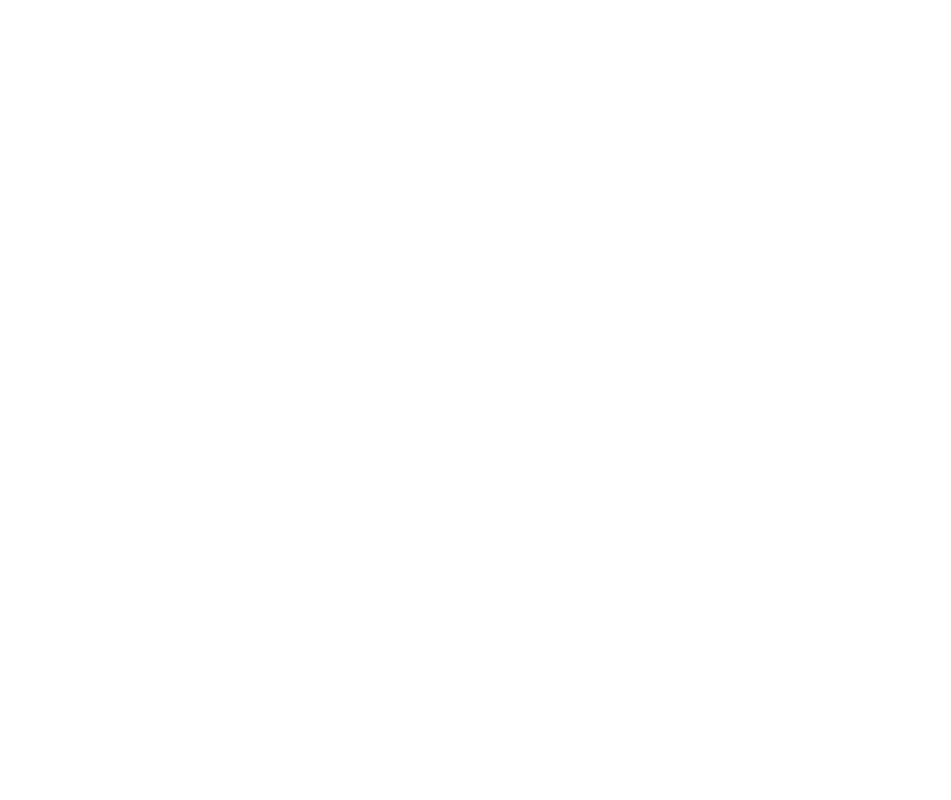
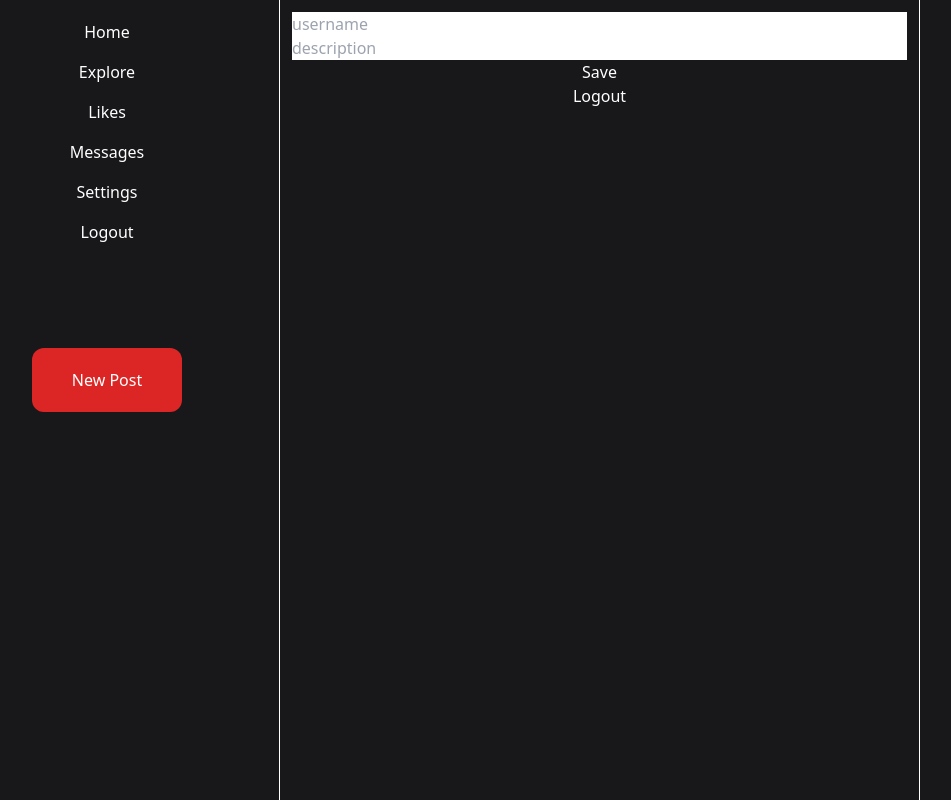
Before and after one commit to thepug432/MERN-twitter-clone, a React (Create React App) app in the folder client/: page /settings in a window 1280 px wide. Before the commit this address had no page. Shown: the whole page, without its empty margins (41-992 px from the left). Built offline with nearby package versions, Linux system fonts and the light colour scheme; sample sign-in values are in the browser's storage.

Commit message:
added html and login check for settings componenet

```diff
--- a/client/src/App.js
+++ b/client/src/App.js
@@ -9,6 +9,7 @@ import FullPost from './pages/FullPost';
 import FullUser from './pages/FullUser';
 import Explore from './pages/Explore';
 import Search from './pages/Search';
+import Settings from './pages/Settings';
 
 function App() {
   return (
@@ -21,6 +22,7 @@ function App() {
         {/* protected routes */}
         <Route path='/' element={<Dashboard/>} />
         <Route path='/liked' element={<Liked/>} />
+        <Route path='/settings' element={<Settings/>} />
 
         {/* unprotected routes */}
         <Route path='/post/:id' element={<FullPost/>} />
--- a/client/src/components/Navbar.jsx
+++ b/client/src/components/Navbar.jsx
@@ -52,7 +52,7 @@ function Navbar() {
                     <>
                         <Navbutton link={'/liked'} text={'Likes'} />
                         <Navbutton link={'/messages'} text={'Messages'} />
-
+                        <Navbutton link={'/settings'} text={'Settings'}/>
                         <motion.button
                         onClick={logoutFunc}
                         whileHover={{ scale: 1.1, backgroundColor: "rgb(239, 68, 68)" }}
--- /dev/null
+++ b/client/src/pages/Settings.jsx
@@ -0,0 +1,30 @@
+import React, { useEffect, useState } from 'react'
+import { useSelector } from 'react-redux'
+import { useNavigate } from 'react-router-dom'
+import Wrapper from '../components/Wrapper'
+
+function Settings() {
+    const navigate = useNavigate()
+    const [userData, setUserData] = useState(null)
+    const user = useSelector((state) => {return state.auth.user})
+
+    useEffect(() => {
+        if(!user){
+            navigate('/login')
+        }
+    }, [navigate, user])
+
+    return (
+        <Wrapper>
+            <div className='m-3 flex flex-col'>
+                <input type='text' placeholder={'username'}/>
+                <input type='description' placeholder={'description'}/>
+                <button>Save</button>
+
+                <button>Logout</button>
+            </div>
+        </Wrapper>
+    )
+}
+
+export default Settings
```
